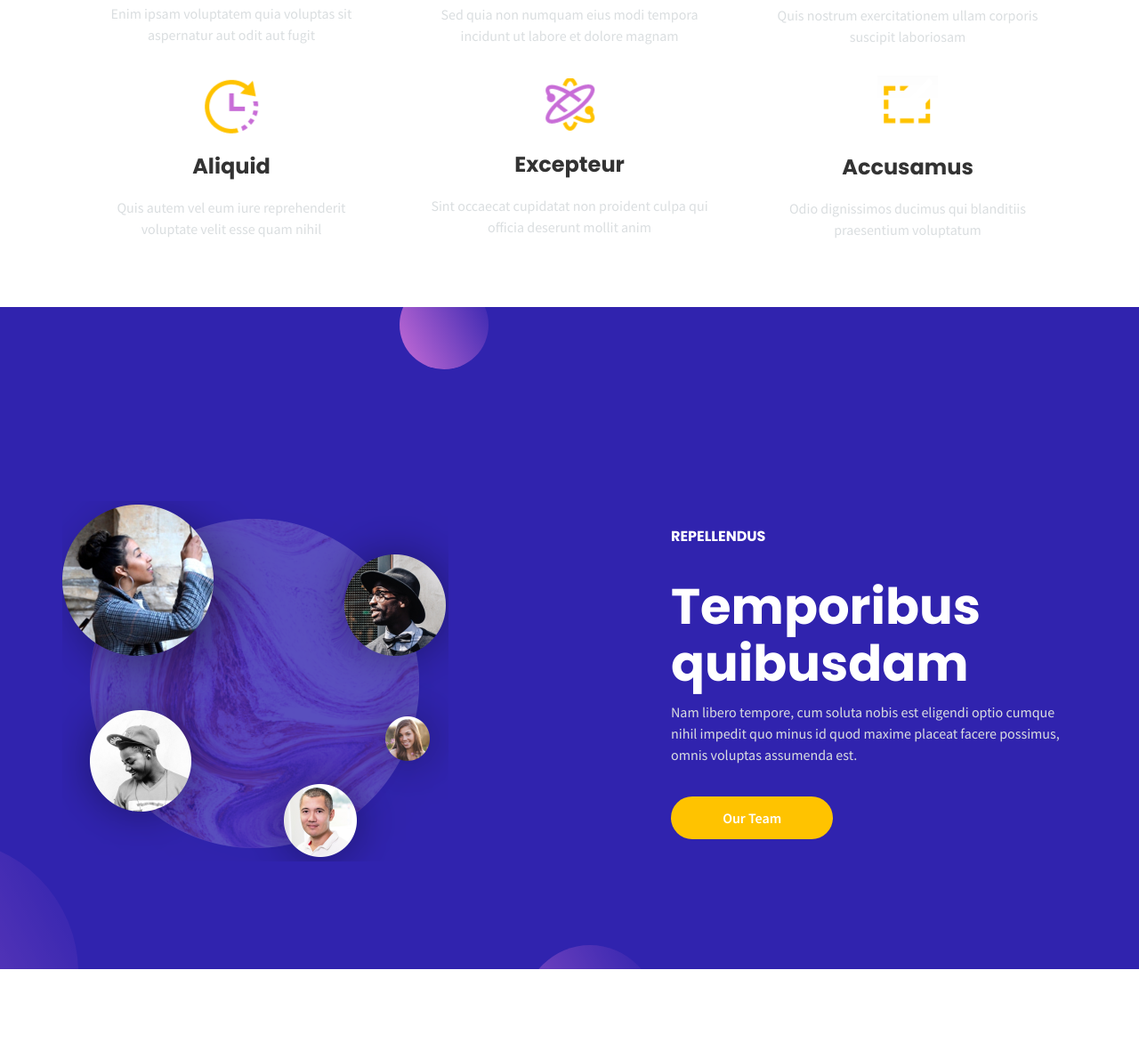
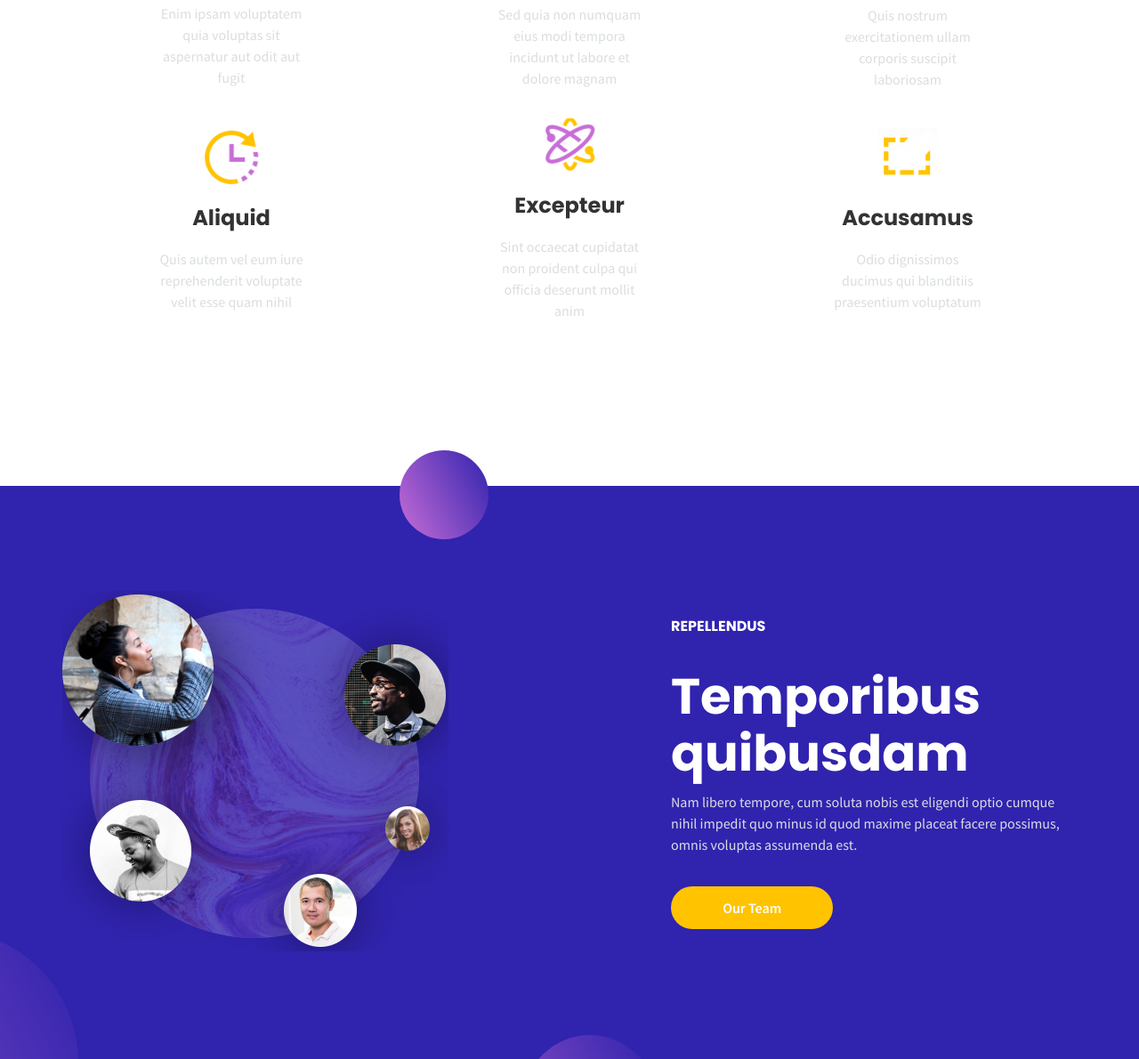
Before and after one commit to Jack-Surman/design-implementation-project, a website built with webpack: page src/index.html in a window 1280 px wide. Shown: the part 2382-3572 px from the top of the page at 89% size. Before the commit the page ends 3471 px from the top, so only its background shows below. Built offline with nearby package versions, Linux system fonts and the light colour scheme.

Commit message:
Fix team section circle problems

```diff
--- a/src/index.html
+++ b/src/index.html
@@ -324,8 +324,9 @@
         </div>
     </div>
 </section>
+<div class="team-section-wrapper">
+    <div id="top-circle" class="circle"></div>
     <section id="team-section">
-    <div id="top-circle" class="circle"></div>
         <div id="team-container" class="container">
             <div id="team-container-image">
                 <img src="/img/team-image.PNG" alt="team image">
@@ -341,5 +342,6 @@
             </div>
         </div>
     </section>
+</div>
 </body>
 </html>
--- a/src/sass/components/team-section.scss
+++ b/src/sass/components/team-section.scss
@@ -1,3 +1,7 @@
+.team-section-wrapper {
+  padding-top: 10px;
+  overflow: hidden;
+}
 #team-section {
   background-color: $blue-main;
   overflow: hidden;
@@ -81,14 +85,14 @@
   top: 50%;
   left: 39%;
   z-index: 1000;
-  transform: translate(-50%, -30%);
+  transform: translate(-50%, 60%);
 
   @media only screen and (max-width: $br-xl) {
-    transform: translate(-50%, -40%);
+    transform: translate(-50%, 50%);
   }
-
   @media only screen and (max-width: $br-sm) {
-   left: 100%;
+    left: 100%;
+    transform: translate(-50%, 60%);
   }
 }
 
```
Also changed, not shown: src/sass/components/services-section.scss (+2 -23 lines). Lines whose indentation alone changed are shown as unchanged.
